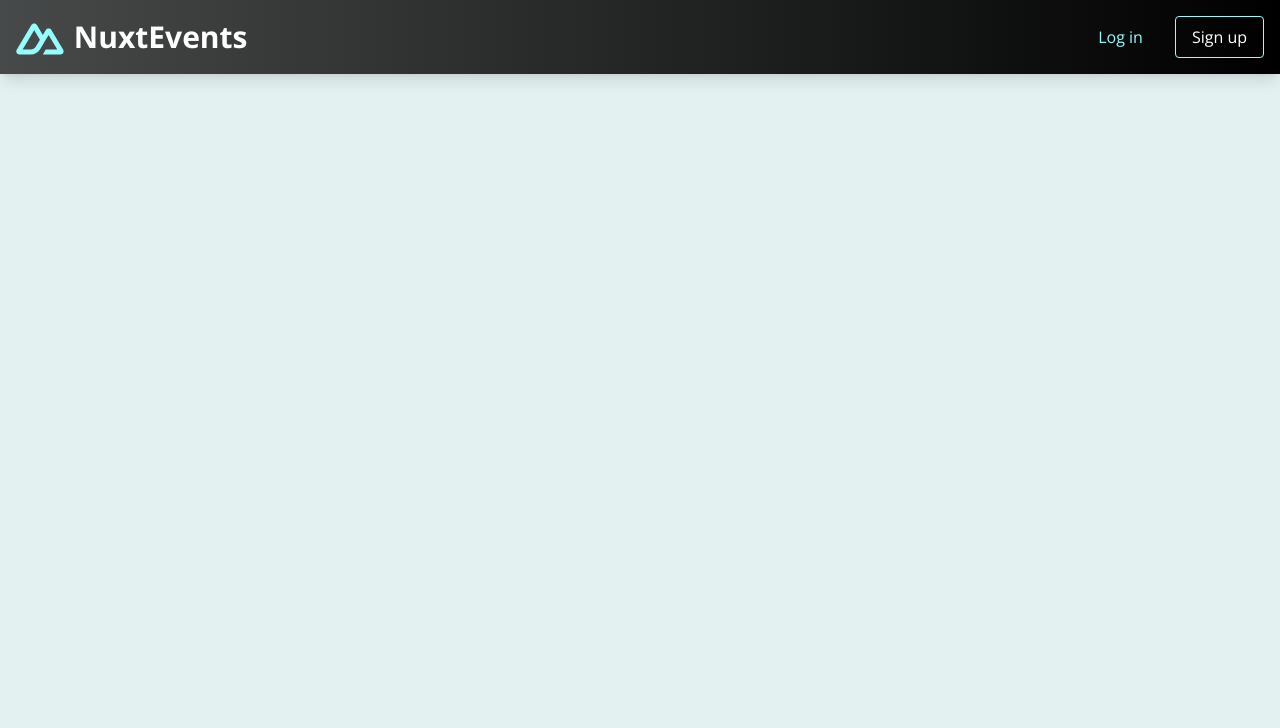
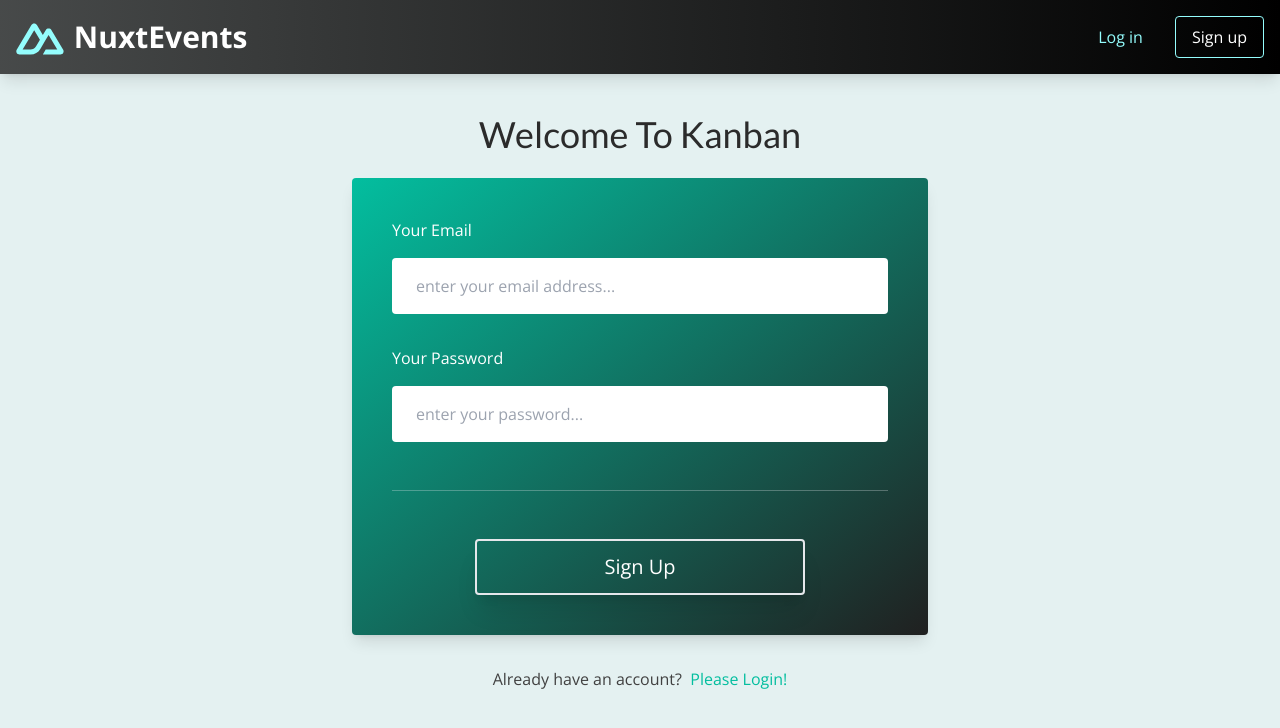
Before and after one commit to DANBOI/my-events-kanban, a Nuxt app in the folder frontend/: page /signup in a window 1280 px wide. Shown: the top 728 px of the page. Built offline with nearby package versions, Linux system fonts and the light colour scheme.

Commit message:
create login /signup static page

```diff
--- /dev/null
+++ b/frontend/components/Form.vue
@@ -0,0 +1,39 @@
+<template>
+  <form
+    class="mx-auto flex max-w-xl flex-col gap-8 rounded bg-gradient-to-tl from-secondary to-accent p-10 text-white shadow-lg"
+  >
+    <div class="space-y-4">
+      <label for="email">Your Email</label>
+      <input
+        id="email"
+        type="email"
+        placeholder="enter your email address..."
+        class="w-full rounded px-6 py-4"
+      />
+    </div>
+    <div class="space-y-4">
+      <label for="password">Your Password</label>
+      <input
+        id="password"
+        type="password"
+        placeholder="enter your password..."
+        class="w-full rounded px-6 py-4"
+      />
+    </div>
+    <hr class="my-4 opacity-30" />
+
+    <button
+      type="submit"
+      class="w-2/3 self-center rounded border-2 px-6 py-3 text-xl shadow-xl transition hover:bg-accent"
+    >
+      {{ actionLabel }}
+    </button>
+  </form>
+</template>
+<script setup lang="ts">
+const props = defineProps({
+  actionLabel: {
+    type: String,
+  },
+});
+</script>
--- /dev/null
+++ b/frontend/pages/login.vue
@@ -0,0 +1,10 @@
+<template>
+  <main class="container mx-auto px-6 py-10">
+    <h1 class="mb-6 text-center text-4xl">Welcome Back</h1>
+    <Form actionLabel="Log In" />
+    <p class="mt-8 text-center">
+      New to here?&nbsp;
+      <nuxt-link to="/signup" class="text-accent">Create an account!</nuxt-link>
+    </p>
+  </main>
+</template>
--- /dev/null
+++ b/frontend/pages/signup.vue
@@ -0,0 +1,10 @@
+<template>
+  <main class="container mx-auto px-6 py-10">
+    <h1 class="mb-6 text-center text-4xl">Welcome To Kanban</h1>
+    <Form actionLabel="Sign Up" />
+    <p class="mt-8 text-center">
+      Already have an account?&nbsp;
+      <nuxt-link to="/login" class="text-accent">Please Login!</nuxt-link>
+    </p>
+  </main>
+</template>
```
